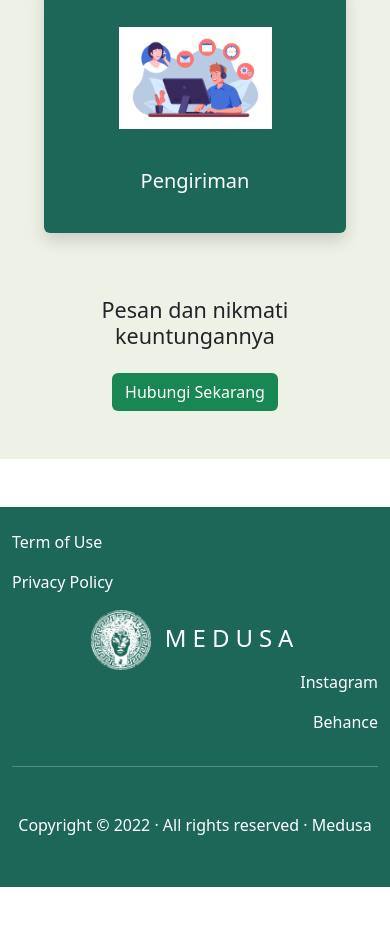
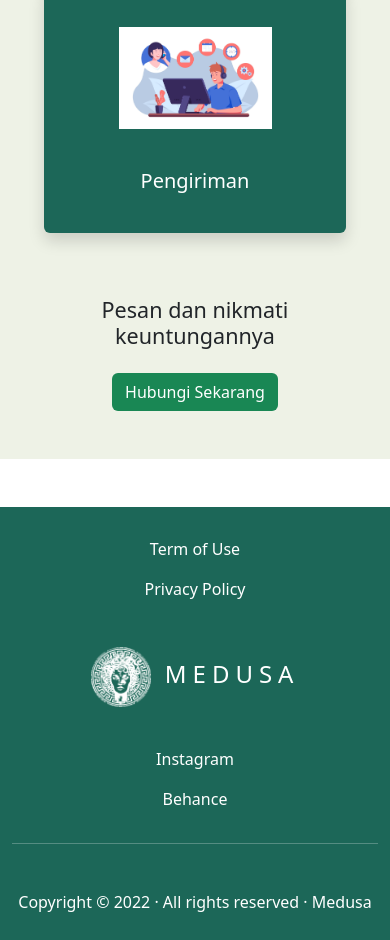
Before and after one commit to synrgy-5-fsw-1-cihuy/synrgy-5-medusa-cihuy, a plain HTML site: page index.html in a window 390 px wide. Shown: the part 2355-3295 px from the top of the page. Before the commit the page ends 3242 px from the top, so only its background shows below. Drawn offline with nearby package versions, Linux system fonts and the light colour scheme.

Commit message:
Fauzi (#7)
* Footer

* Tes fauzi

* screen mobile footer

```diff
--- a/css/style.css
+++ b/css/style.css
@@ -43,3 +43,18 @@
 .bg-dark-green {
   background-color: #1c6758;
 }
+
+@media only screen and (max-width: 600px) {
+    .foot-left{
+        text-align: center;
+        padding-top: 30px;
+    }
+    .foot-right{
+        text-align: center;
+        padding-top: 10px;
+    }
+    .foot-center{
+        margin-top: 30px;
+        margin-bottom: 30px;
+    }
+}
--- a/index.html
+++ b/index.html
@@ -162,18 +162,18 @@
 		<div class="section">
 			<div class="container">
 				<div class="row">
-					<div class="col-md-3">
+					<div class="col-md-3 col-sm-12">
 						<div class="foot-left">
 							<p class="term"><a href="#">Term of Use</p></a>
 							<p class="privacy"><a href="#">Privacy Policy</p></a>
 						</div>
 					</div>
-					<div class="col-md-6">
+					<div class="col-md-6 col-sm-12">
 						<div class="foot-center">
 							<a href="#"><img src="logo-w.png" alt=""> MEDUSA</a>
 						</div>
 					</div>
-					<div class="col-md-3">
+					<div class="col-md-3 col-sm-12">
 						<div class="foot-right">
 							<p class="instagram"><a href="#">Instagram</p></a>
 							<p class="behance"><a href="#">Behance</p></a>
```
